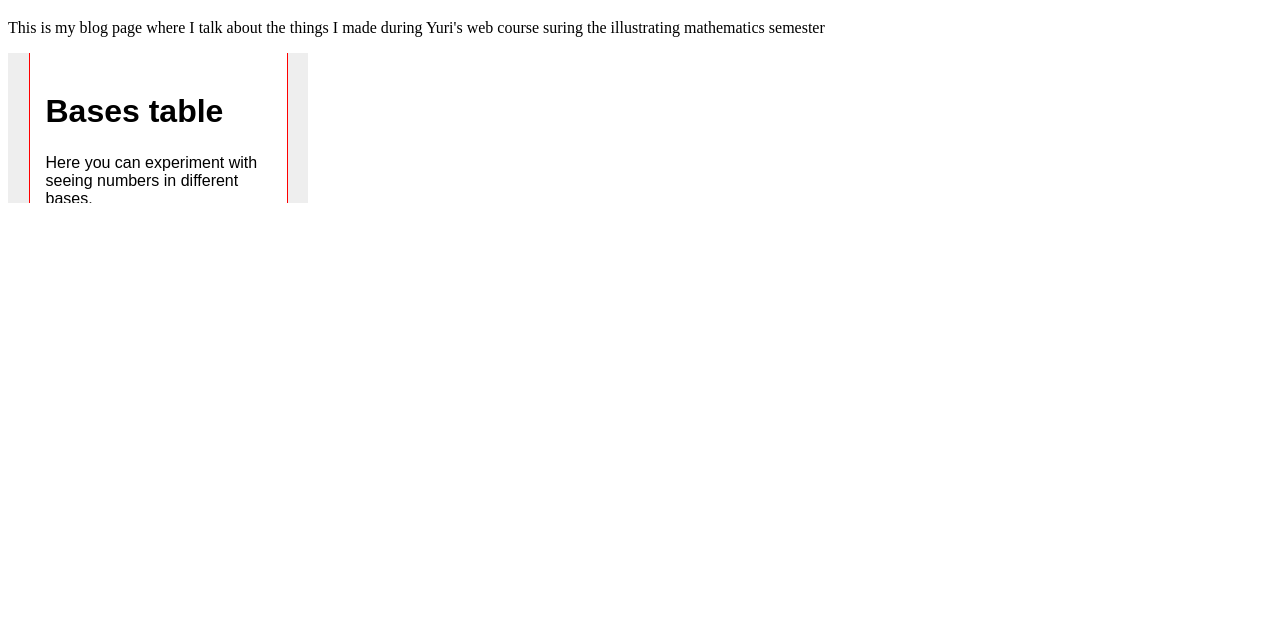
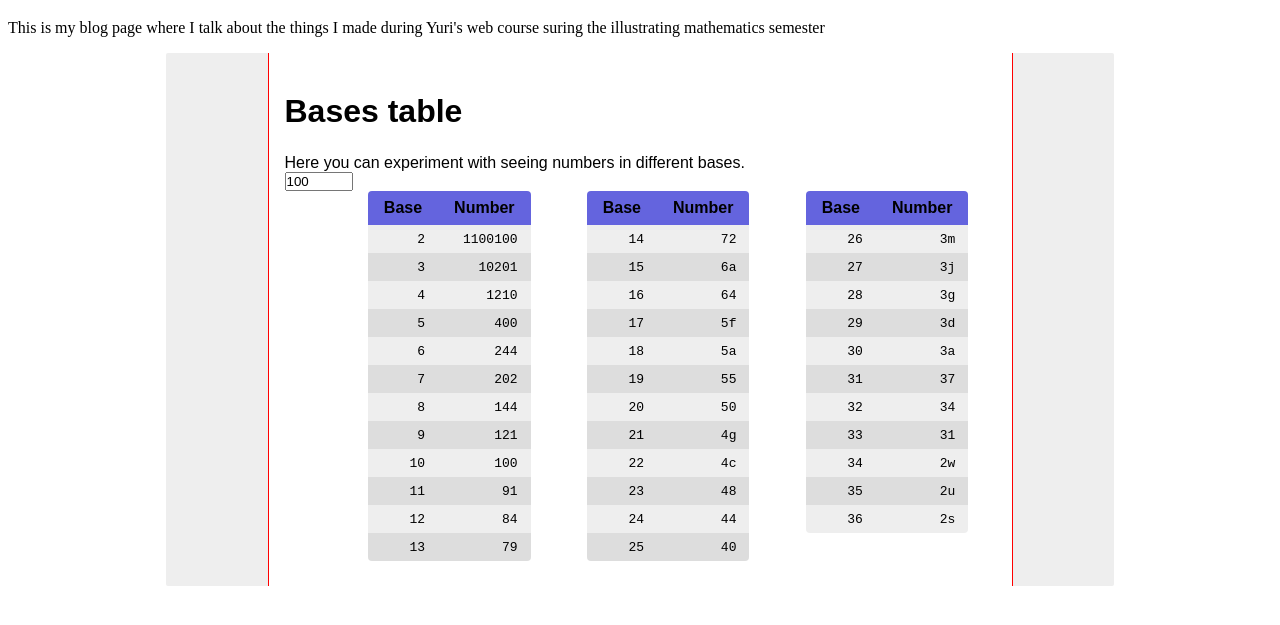
Before and after one commit to albamath/im-course-examples, a plain HTML site: page blog.html in a window 1280 px wide. Shown: the part 61-686 px from the top of the page. Drawn offline with Linux system fonts and the light colour scheme.

Commit message:
improve iframe styling

```diff
--- a/blog.html
+++ b/blog.html
@@ -4,6 +4,19 @@
     <meta charset="UTF-8">
     <meta name="viewport" content="width=device-width, initial-scale=1.0">
     <title>Blog with examples</title>
+    <style>
+        body {
+
+        }
+        iframe {
+            aspect-ratio: 16/9;
+            border: 1px-solid #aaa;
+            border-radius: 2px;
+            display: block;
+            margin: 0 auto;
+            width: 75%;
+        }
+    </style>
 </head>
 <body>
     <main>
```
